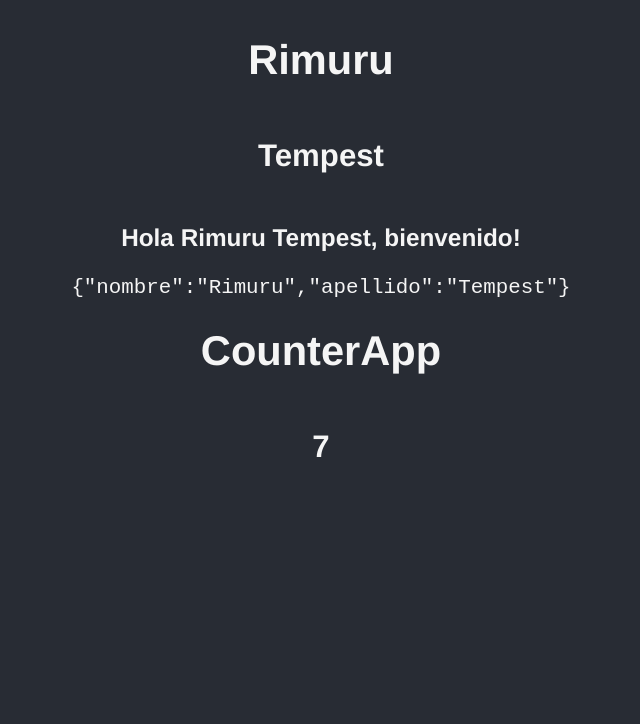
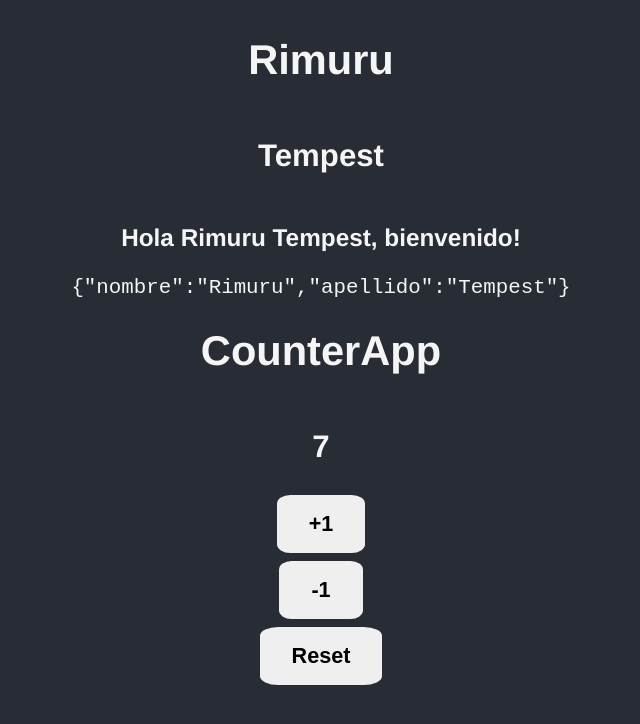
Before and after one commit to sebadio/React-Course, a React (Vite) app in the folder 03-counter-app/: page / in a window 1280 px wide. Shown: the top 724 px of the page, without its empty margins (319-959 px from the left). Built offline with nearby package versions, Linux system fonts and the light colour scheme.

Commit message:
Counter app añadido resta y reset

```diff
--- a/03-counter-app/src/CounterApp.jsx
+++ b/03-counter-app/src/CounterApp.jsx
@@ -1,10 +1,28 @@
+import { useState } from "react";
 import PropTypes from "prop-types";
 
 const CounterApp = ({ value }) => {
+  const [counter, setCounter] = useState(value);
+
+  const addValue = () => {
+    setCounter(counter + 1);
+  };
+
+  const reduceValue = () => {
+    setCounter(counter - 1);
+  };
+
+  const resetValue = () => {
+    setCounter(value);
+  };
+
   return (
     <>
       <h1>CounterApp</h1>
-      <h2> {value} </h2>
+      <h2> {counter} </h2>
+      <button onClick={addValue}>+1</button>
+      <button onClick={reduceValue}>-1</button>
+      <button onClick={resetValue}>Reset</button>
     </>
   );
 };
--- a/03-counter-app/src/main.css
+++ b/03-counter-app/src/main.css
@@ -11,3 +11,12 @@ body {
   align-items: center;
   flex-direction: column;
 }
+
+button {
+  padding: 1rem 2rem;
+  font-size: 1.35rem;
+  font-weight: 700;
+  border-radius: 15%;
+  border: none;
+  margin: 0.25rem;
+}
```
